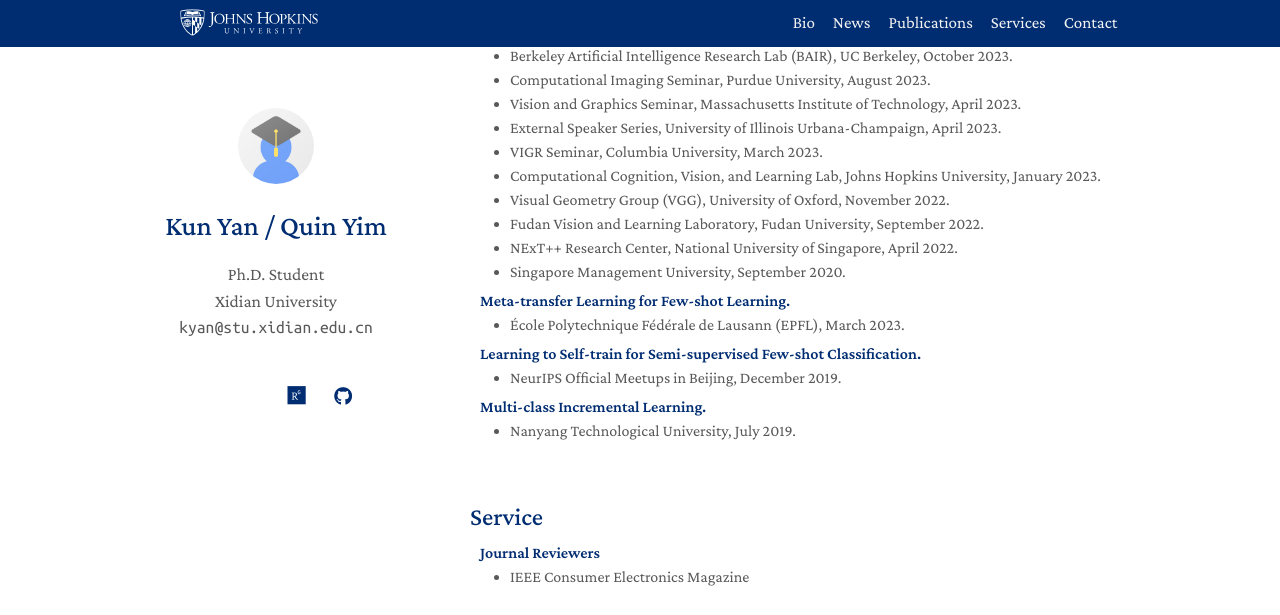
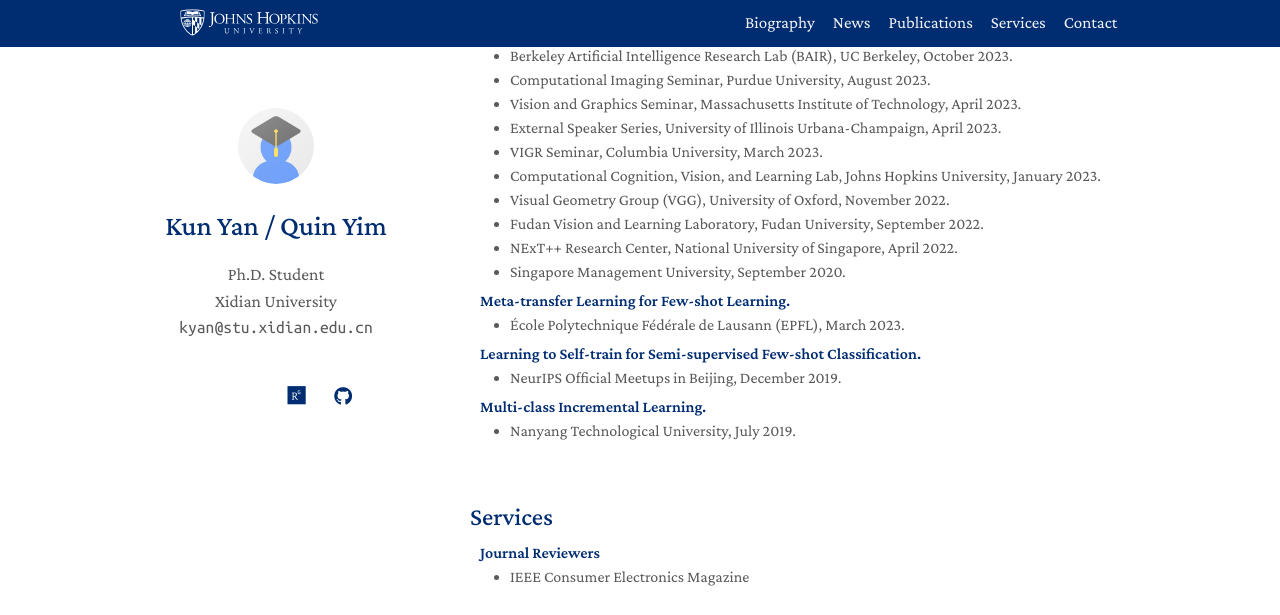
Before and after one commit to QuinYim/quinyim.github.io, a Jekyll site: the page built from index.md, in a window 1280 px wide and 900 px high, scrolled down 4034 px. Shown: the top 615 px of the window. Built offline with Jekyll 4.4.1, drawn with Linux system fonts in a browser that asks for light colours; comment, search, counter and statistics services are not loaded; a style sheet for code colours, icons or effects is not loaded.

Commit message:
First Commit

```diff
--- a/_data/navigation.yml
+++ b/_data/navigation.yml
@@ -19,5 +19,5 @@
   - title: "News"
     url: ./#news
 
-  - title: "Bio"
+  - title: "Biography"
     url: ./#about-me
--- a/_includes/services.md
+++ b/_includes/services.md
@@ -1,6 +1,6 @@
-<h1 id="conference"></h1>
+<h1 id="services"></h1>
 
-<h2 style="margin: 60px 0px 10px;">Service</h2>
+<h2 style="margin: 60px 0px 10px;">Services</h2>
 
 <h4 style="margin:0 10px 0;">Journal Reviewers</h4>
 
```
